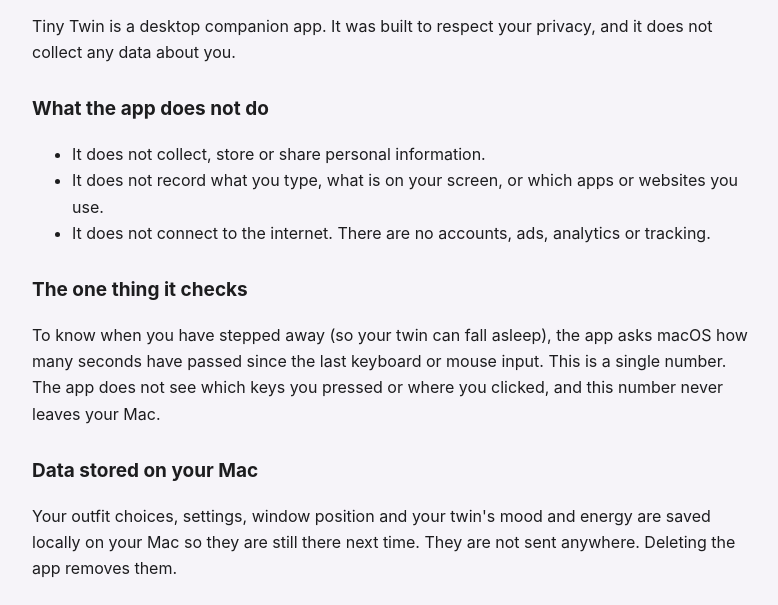
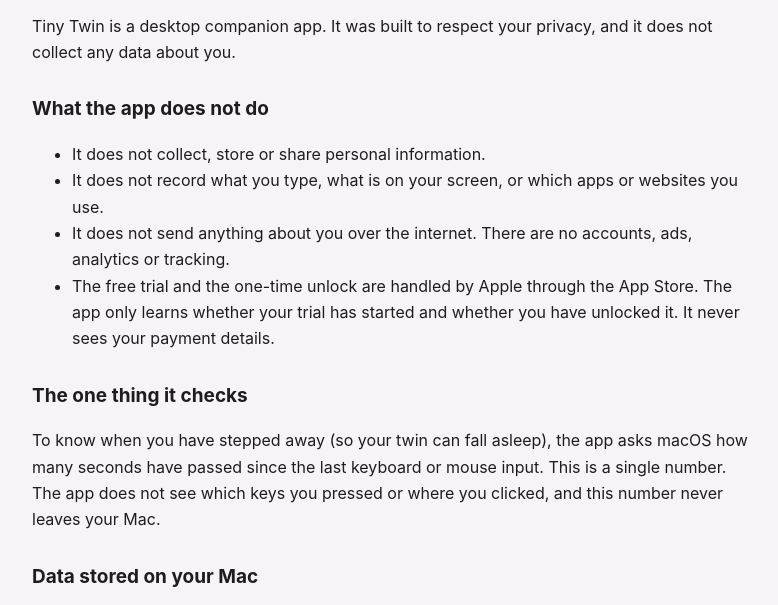
Before and after one commit to ericwangzhi6-boop/tinytwin, a plain HTML site: page privacy.html in a window 1280 px wide. Shown: the part 138-743 px from the top of the page, without its empty margins (248-1026 px from the left). Drawn offline with Linux system fonts and the light colour scheme.

Commit message:
Privacy policy: mention App Store trial and unlock
Co-Authored-By: Claude Opus 5.5 <noreply@anthropic.com>
Claude-Session: https://claude.ai/code/session_01XpnX7dgeFwGMuCfqRf7rF3

```diff
--- a/privacy.html
+++ b/privacy.html
@@ -22,7 +22,8 @@ h1{font-size:30px;margin:0 0 6px}h2{font-size:19px;margin:28px 0 6px}
 <ul>
 <li>It does not collect, store or share personal information.</li>
 <li>It does not record what you type, what is on your screen, or which apps or websites you use.</li>
-<li>It does not connect to the internet. There are no accounts, ads, analytics or tracking.</li>
+<li>It does not send anything about you over the internet. There are no accounts, ads, analytics or tracking.</li>
+<li>The free trial and the one-time unlock are handled by Apple through the App Store. The app only learns whether your trial has started and whether you have unlocked it. It never sees your payment details.</li>
 </ul>
 
 <h2>The one thing it checks</h2>
```
Also changed, not shown: index.html (+1 -1 lines).
